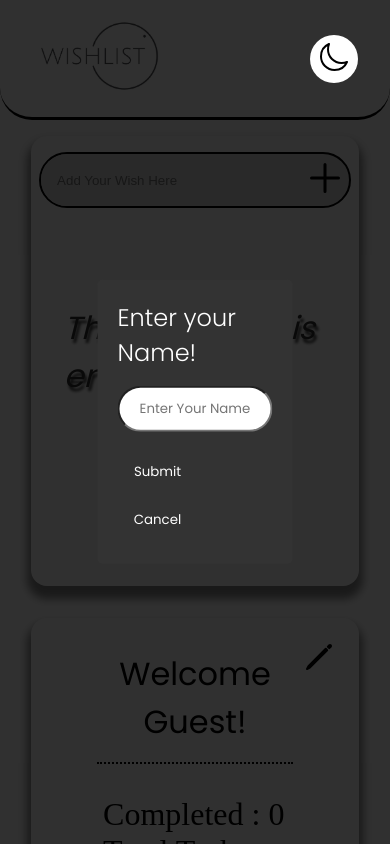
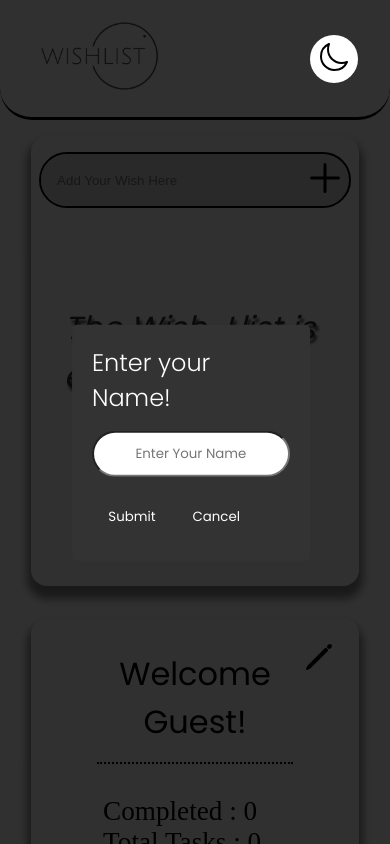
Before and after one commit to shubham-mehta26/To-Do-List_app, a plain HTML site: page index.html in a window 390 px wide. Both pictures are taken after a click on the button 319 px from the left and 658 px from the top of the page. Shown: the top 844 px of the page. Drawn offline with Linux system fonts and the light colour scheme.

Commit message:
fixed responsive bug

```diff
--- a/style.css
+++ b/style.css
@@ -418,7 +418,6 @@ li img{
     }
     .options-theme.show{
         transform: translateX(19%);
-        /* border: 2px solid blue; */
         width: 100%;
     }
     .primary-container{
@@ -431,7 +430,6 @@ li img{
         margin: 1rem auto;
         height: 450px;
         width: 85%;
-        /* border: 2px solid black; */
     }
 
     .info-box{
@@ -454,7 +452,16 @@ li img{
     }
 
 }
-
+@media (max-width:415px){
+    .popup{
+        width: 122%;
+        height: 105%;
+        left: -47px;
+    }
+    .score-card{
+        font-size: 1.7rem;
+    }
+}
 ::-webkit-scrollbar-track
 {
 	/* -webkit-box-shadow: inset 0 0 6px rgba(0,0,0,0.3); */
```
